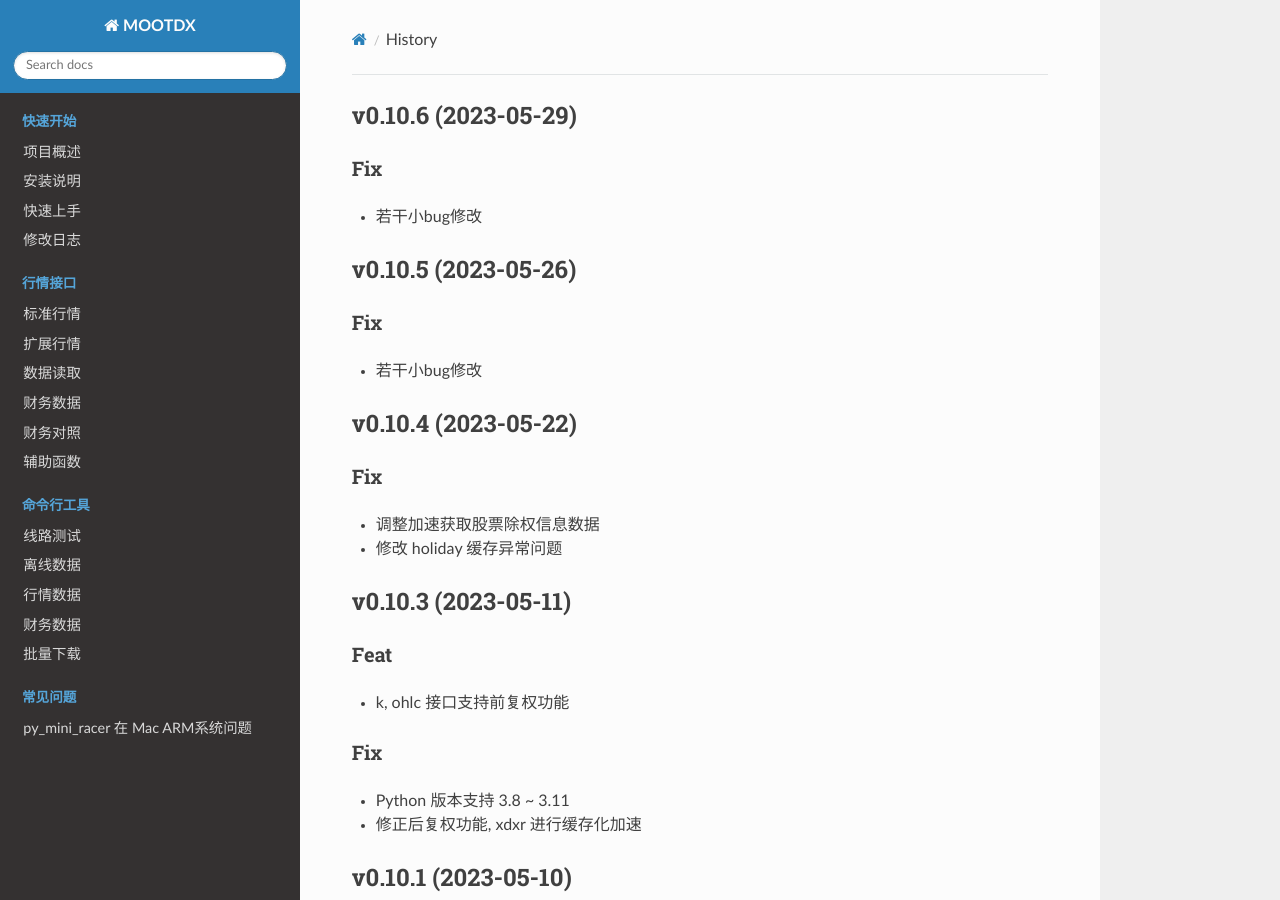
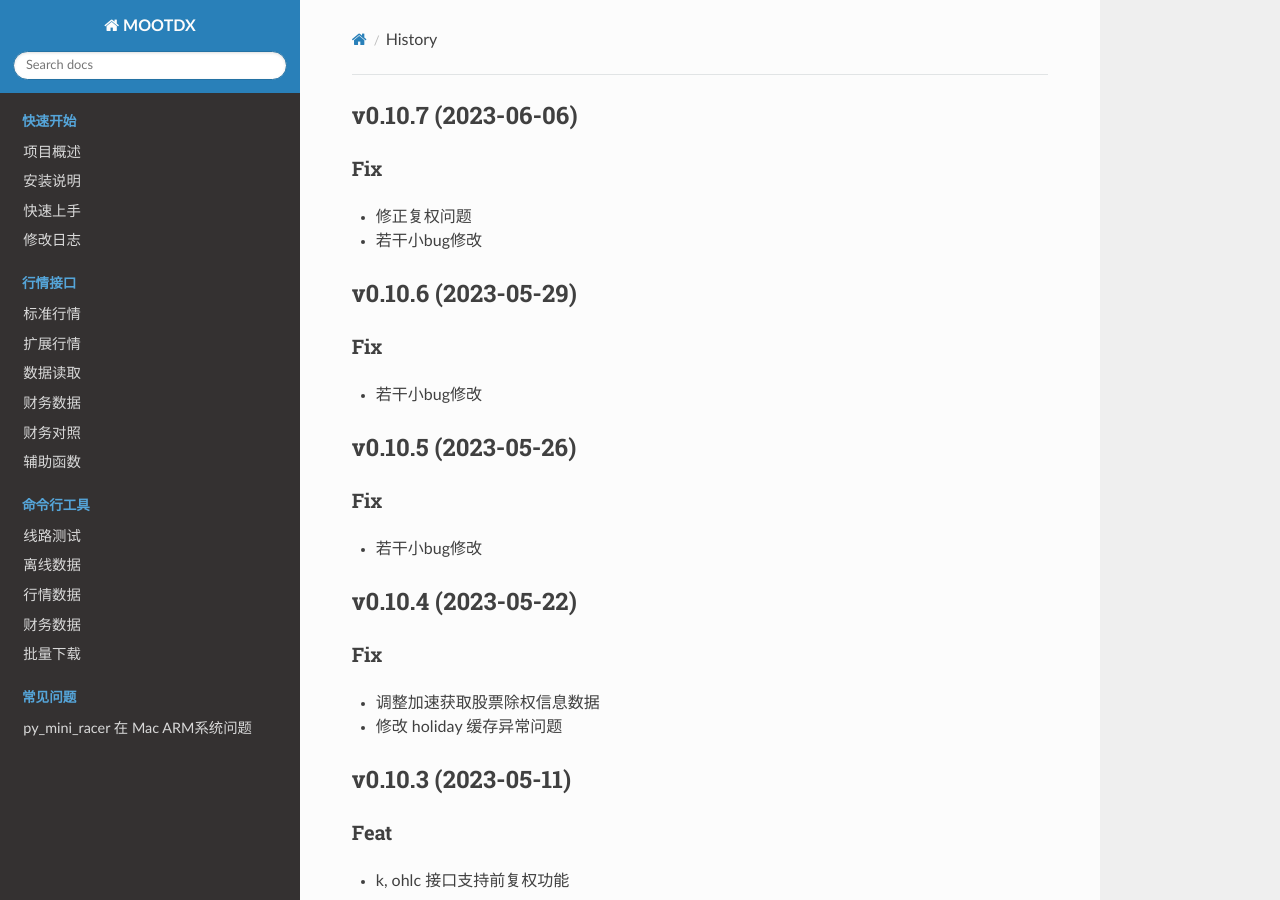
Before and after one commit to mootdx/mootdx, an MkDocs documentation site: the page built from docs/history.md, in a window 1280 px wide and 900 px high. Built offline with MkDocs 1.6.1, drawn with Linux system fonts in a browser that asks for light colours; nearby versions of some CDN libraries.

Commit message:
bump: version 0.10.6 → 0.10.7

```diff
--- a/docs/history.md
+++ b/docs/history.md
@@ -1,3 +1,10 @@
+## v0.10.7 (2023-06-06)
+
+### Fix
+
+- 修正复权问题
+- 若干小bug修改
+
 ## v0.10.6 (2023-05-29)
 
 ### Fix
--- a/mootdx/__init__.py
+++ b/mootdx/__init__.py
@@ -5,5 +5,5 @@ from mootdx.consts import HQ_HOSTS
 from mootdx.server import server
 from mootdx.utils import get_config_path
 
-__version__ = '0.10.6'
+__version__ = '0.10.7'
 __author__ = 'bopo.wang <ibopo@126.com>'
--- a/pyproject.toml
+++ b/pyproject.toml
@@ -1,6 +1,6 @@
 [tool.poetry]
 name = "mootdx"
-version = "0.10.6"
+version = "0.10.7"
 description = "通达信数据读取接口."
 authors = ["bopo <ibopo@126.com>"]
 readme = "README.md"
```
